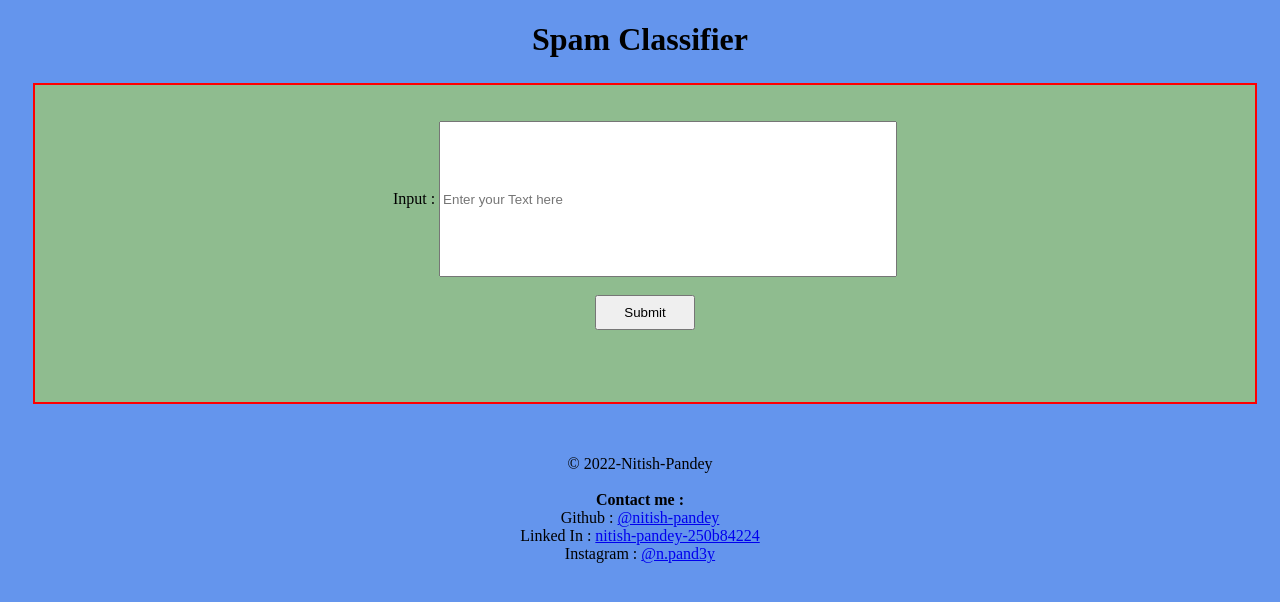
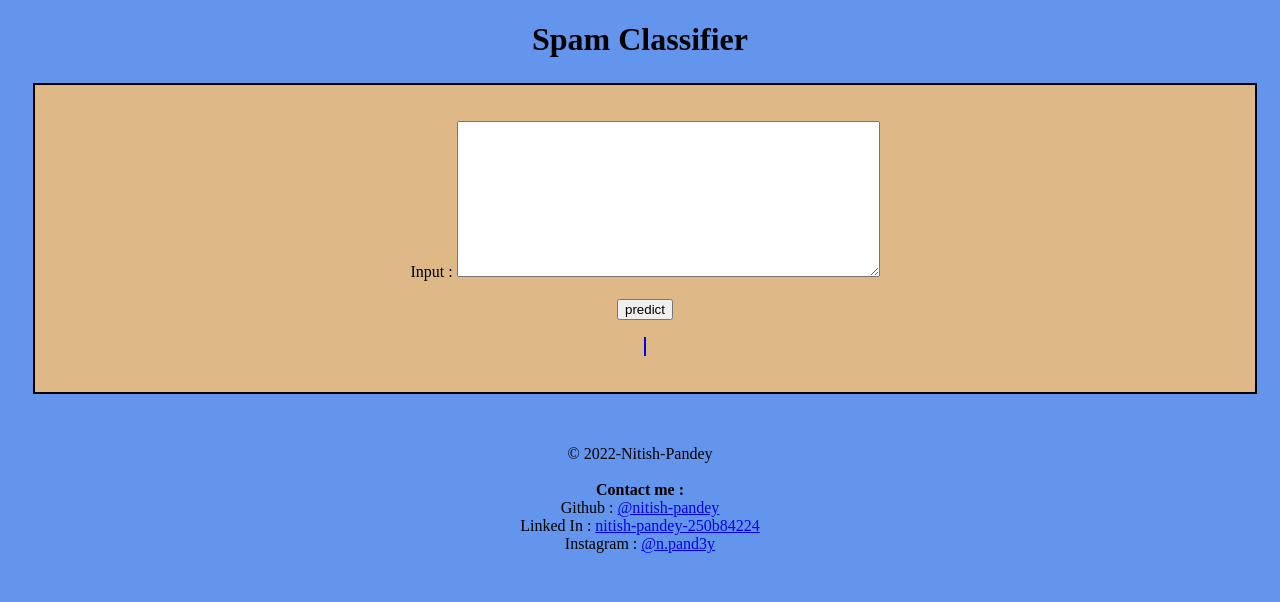
Before and after one commit to bridgecrew-perf7/Spam-Classification-with-Deployment, a Python web app: template templates/index.html in a window 1280 px wide. Shown: the top 602 px of the page. Run offline with Jinja, Linux system fonts and the light colour scheme; the template is opened without the code that fills it, so the values that code supplies are empty.

Commit message:
Add files via upload

```diff
--- a/templates/index.html
+++ b/templates/index.html
@@ -11,8 +11,8 @@
             border: darkgrey;
         }
         form {
-            background-color: darkseagreen;
-            border: solid red 2px;
+            background-color: burlywood;
+            border: solid black 2px;
             align-self: center;
             margin: 25px 15px 15px 25px;
         }
@@ -23,19 +23,29 @@
     <div>
     <center>
     <h1>Spam Classifier</h1>
-    <form action="{{url_for('main')}}" method="post" >
+    <form action="{{url_for('predict')}}" method="post"  >
         <br><br>
         Input :
-        <input type="text" placeholder="Enter your Text here"  style="width: 450px; height: 150px;"><br><br>
-        <button style="height:35px;width:100px;">Submit</button><br><br>
-        <strong>{{prediction}}</strong><br><br><br>
+        <textarea name="message" id="001" cols="50" rows="10"></textarea><br><br>
+        <input type="submit" class="btn-info" value="predict"> <br><br>
+        <strong style="border: solid blue 1px;">
+            {% if prediction == 1%}
+	        <h2 style="color:red;">Spam : Be aware</h2>
+	        {% elif prediction == 0%}
+	        <h2 style="color:green;">Not Spam : Looks Safe</h2>
+	        {% endif %}
+
+        </strong><br><br><br>
     </form>
     <br><br>
-    © 2022-Nitish-Pandey <br><br>
-    <strong>Contact me : </strong><br>
-    Github : <a href="http://www.github.com/nitish-pandey">@nitish-pandey</a><br>
-    Linked In : <a href="https://www.linkedin.com/in/nitish-pandey-250b84224/">nitish-pandey-250b84224</a><br>
-    Instagram : <a href="https://www.instagram.com/n.pand3y/">@n.pand3y </a><br>
+    <footer>
+        © 2022-Nitish-Pandey <br><br>
+        <strong>Contact me : </strong><br>
+        Github : <a href="http://www.github.com/nitish-pandey">@nitish-pandey</a><br>
+        Linked In : <a href="https://www.linkedin.com/in/nitish-pandey-250b84224/">nitish-pandey-250b84224</a><br>
+        Instagram : <a href="https://www.instagram.com/n.pand3y/">@n.pand3y </a><br>
+    </footer>
+
 </center>
 </div>
 </body>
```
